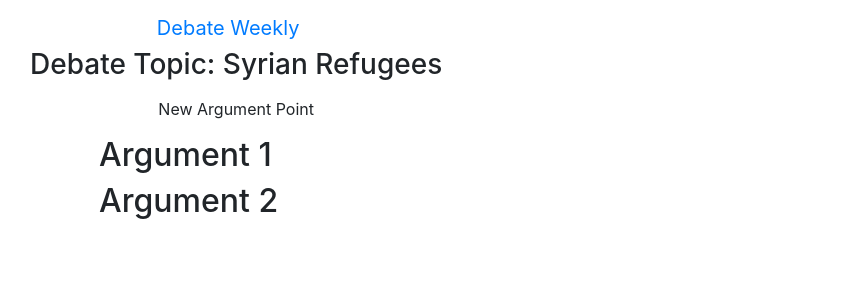
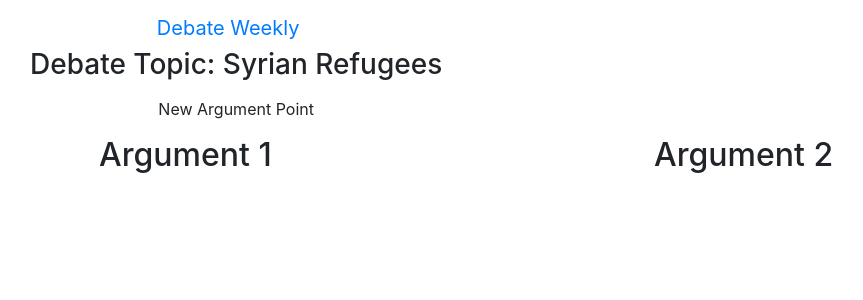
Before and after one commit to KitsuneNoctus/Debate-Weekly-App, a Flask app: page / in a window 1280 px wide. Shown: the top 300 px of the page, without its empty margins (1-864 px from the left). Run offline with Flask 2, Linux system fonts and the light colour scheme; data that the repository does not hold is empty; some libraries are stand-ins or nearby versions.

Commit message:
Columns now seperate from each other

```diff
--- a/templates/debate_home.html
+++ b/templates/debate_home.html
@@ -1,6 +1,8 @@
 {% extends 'base.html' %}
 
 {% block content%}
+<div class='container'>
+    <div class='row'>
         <div class = 'col'>
             <h2>Argument 1</h2>
             {% for argument in arguments %}
@@ -22,5 +24,7 @@
                 {% endif %}
             {% endfor %}
         </div>
+    </div>
+</div>
 
 {% endblock %}
```
Lines whose indentation alone changed are shown as unchanged.
